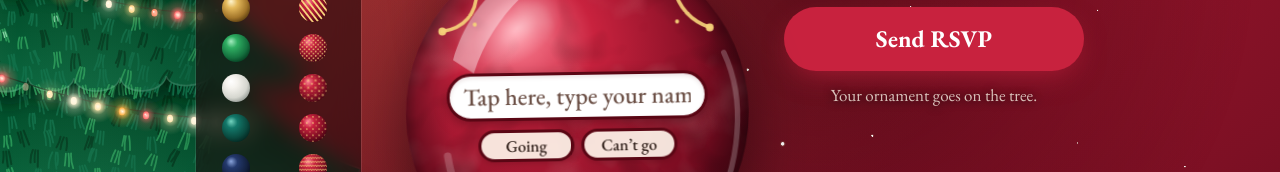
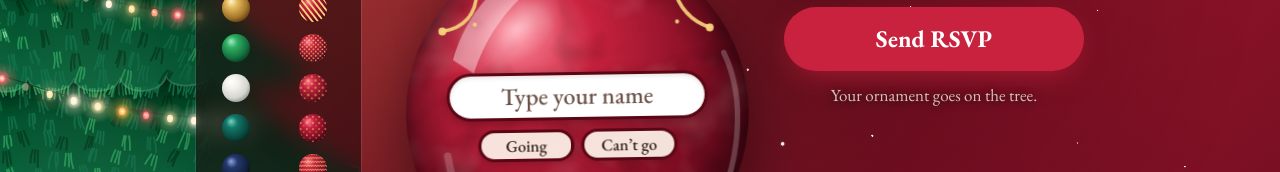
Before and after one commit to tigerclubec/greenwood-christmas-atlanta, a Next.js app in the folder greenwood-christmas-atlanta/: page / in a window 1280 px wide. Shown: the part 477-649 px from the top of the page. Built offline with nearby package versions, Linux system fonts and the light colour scheme.

Commit message:
Update placeholder text for full name input

```diff
--- a/greenwood-christmas-atlanta/components/Experience.tsx
+++ b/greenwood-christmas-atlanta/components/Experience.tsx
@@ -569,7 +569,7 @@ function Bauble({
                   style={{ width: "76cqw", height: "14cqw", fontSize: "7cqw", paddingInline: "4cqw" }}
                   value={form.fullName}
                   onChange={(e) => set("fullName", e.target.value)}
-                  placeholder="Tap here, type your name"
+                  placeholder="Type your name"
                   autoComplete="name"
                   aria-invalid={!!errors.fullName}
                   aria-label="Full name"
```
